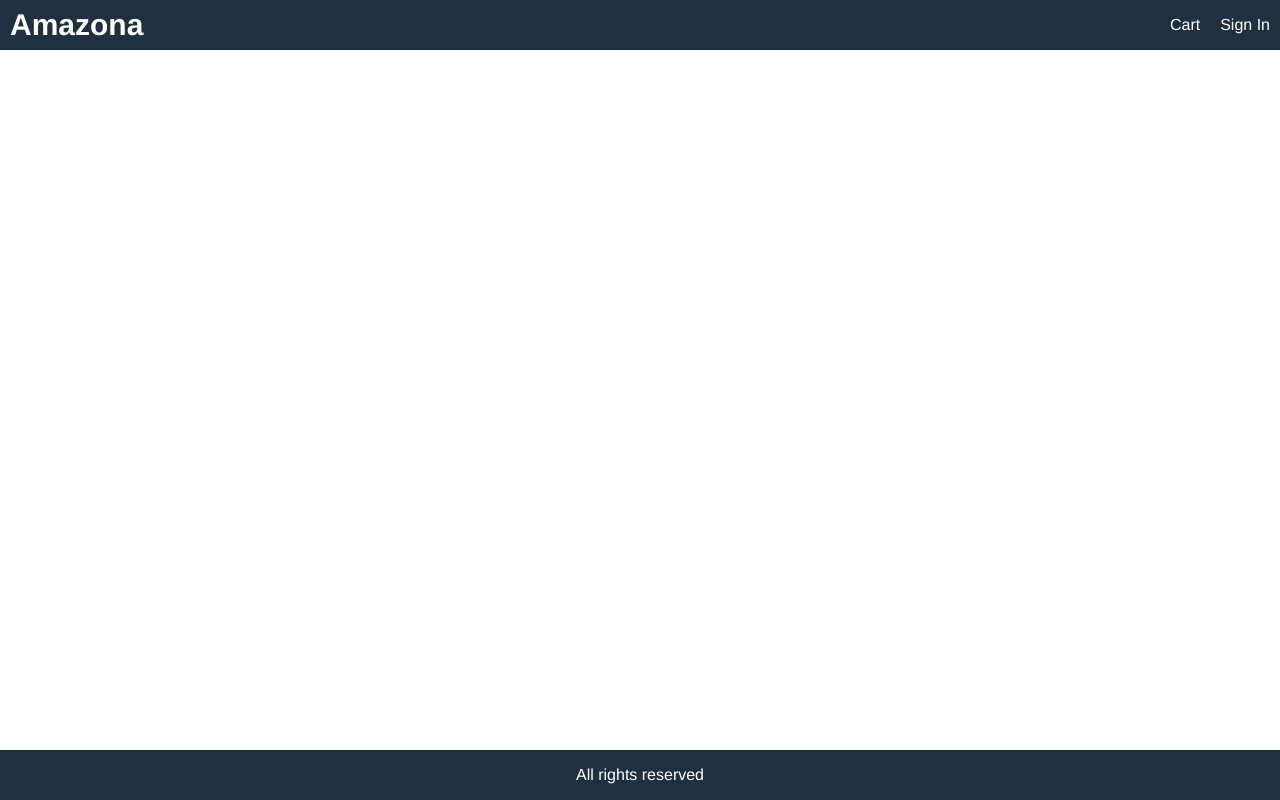
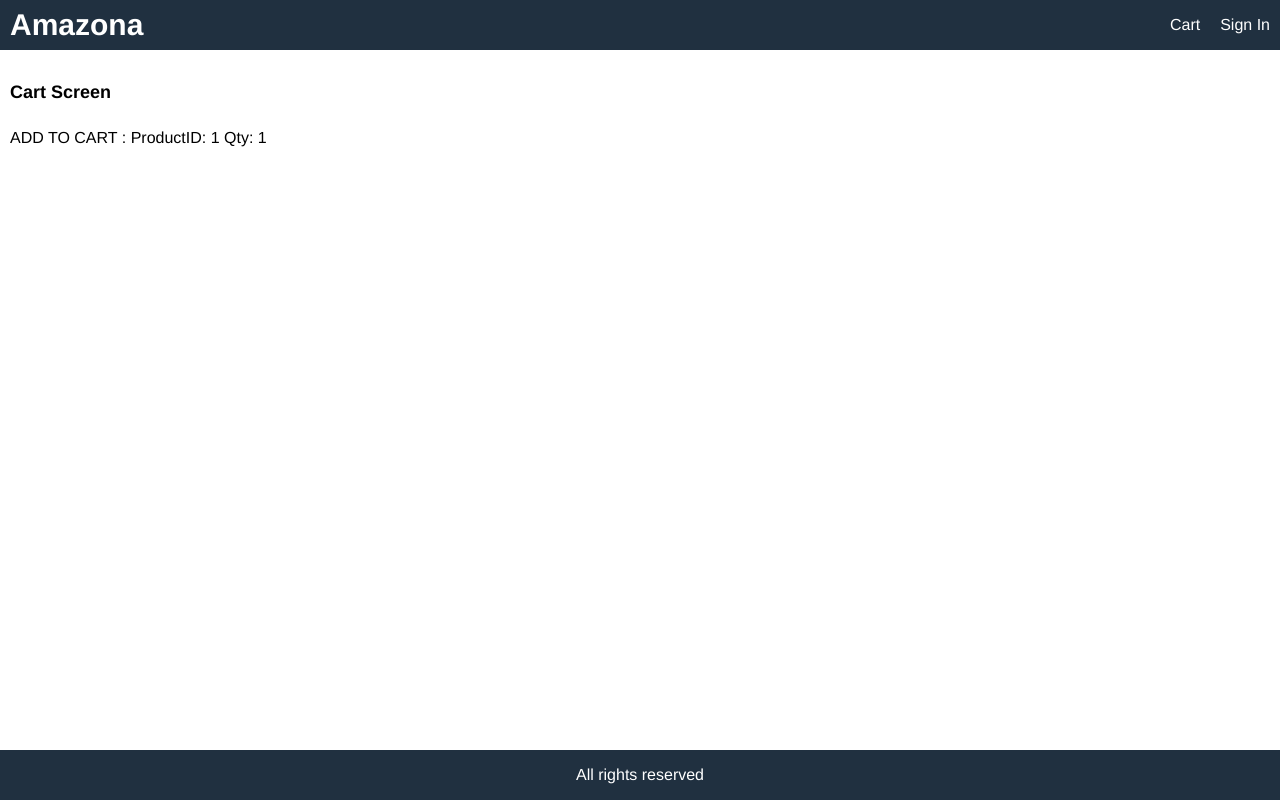
Before and after one commit to JasonP670/amazona, a React (Create React App) app in the folder front-end/: page /cart/1 in a window 1280 px wide. Built offline with nearby package versions, Linux system fonts and the light colour scheme.

Commit message:
add some cart functionality

```diff
--- a/front-end/src/App.js
+++ b/front-end/src/App.js
@@ -1,4 +1,5 @@
 import { BrowserRouter, Route } from "react-router-dom";
+import CartScreen from "./screens/CartScreen";
 import HomeScreen from "./screens/HomeScreen";
 import ProductScreen from "./screens/ProductScreen";
 
@@ -24,6 +25,7 @@
         <main>
           <Route path="/product/:id" component={ProductScreen}></Route>
           <Route path="/" component={HomeScreen} exact></Route>
+          <Route path="/cart/:id?" component={CartScreen}></Route>
         </main>
         <footer className="row center">All rights reserved</footer>
       </div>
--- a/front-end/src/index.css
+++ b/front-end/src/index.css
@@ -76,7 +76,9 @@
 li {
   margin-top: 1rem;
 }
-
+input,
+select,
+textarea,
 button {
   padding: 1rem;
   border-radius: 0.5rem;
@@ -85,6 +87,9 @@
   font-family: Helvetica, Arial, sans-serif;
   -webkit-font-smoothing: antialiased;
   -moz-osx-font-smoothing: grayscale;
+}
+
+button {
   background-color: #f8f8f8;
   cursor: pointer;
 }
@@ -92,7 +97,9 @@
 button.primary {
   background-color: #f0c040;
 }
-
+input:hover,
+select:hover,
+textarea:hover,
 button:hover {
   border: 0.1rem #404040 solid;
 }
--- /dev/null
+++ b/front-end/src/screens/CartScreen.js
@@ -0,0 +1,16 @@
+import React from "react";
+
+export default function CartScreen(props) {
+  const productId = props.match.params.id;
+  const qty = props.location.search
+    ? Number(props.location.search.split("=")[1])
+    : 1;
+  return (
+    <div>
+      <h1>Cart Screen</h1>
+      <p>
+        ADD TO CART : ProductID: {productId} Qty: {qty}
+      </p>
+    </div>
+  );
+}
--- a/front-end/src/screens/ProductScreen.js
+++ b/front-end/src/screens/ProductScreen.js
@@ -1,10 +1,9 @@
-import React, { useEffect } from "react";
+import React, { useEffect, useState } from "react";
 import { useDispatch, useSelector } from "react-redux";
 import { Link } from "react-router-dom";
 import LoadingBox from "../components/LoadingBox";
 import MessageBox from "../components/MessageBox";
 import Rating from "../components/Rating";
-import data from "../data";
 import {
   getProductDetails,
   selectProductDetails,
@@ -13,16 +12,20 @@
 export default function ProductScreen(props) {
   const dispatch = useDispatch();
   const productId = props.match.params.id;
+  const [qty, setQty] = useState(1);
   const productDetails = useSelector(selectProductDetails);
   const { product, error, isLoading } = productDetails;
 
   useEffect(() => {
     dispatch(getProductDetails(productId));
-  }, [dispatch]);
+  }, [dispatch, productId]);
   console.log(product);
   if (!product) {
     return <div>Product Not Found</div>;
   }
+  const addToCartHandler = () => {
+    props.history.push(`/cart/${productId}?qty=${qty}`);
+  };
   return (
     <>
       <div>
@@ -77,9 +80,37 @@
                         </div>{" "}
                       </div>
                     </li>
-                    <li>
-                      <button className="primary block">Add to Cart</button>
-                    </li>
+                    {product.countInStock > 0 && (
+                      <>
+                        <li>
+                          <div className="row">
+                            <div>Qty</div>
+                            <div>
+                              <select
+                                value={qty}
+                                onChange={(e) => setQty(e.target.value)}
+                              >
+                                {[...Array(product.countInStock).keys()].map(
+                                  (x) => (
+                                    <option key={x + 1} value={x + 1}>
+                                      {x + 1}
+                                    </option>
+                                  )
+                                )}
+                              </select>
+                            </div>
+                          </div>
+                        </li>
+                        <li>
+                          <button
+                            onClick={addToCartHandler}
+                            className="primary block"
+                          >
+                            Add to Cart
+                          </button>
+                        </li>
+                      </>
+                    )}
                   </ul>
                 </div>
               </div>
```
Also changed, not shown: 1 other file (tests, documents, lock files or other folders).
